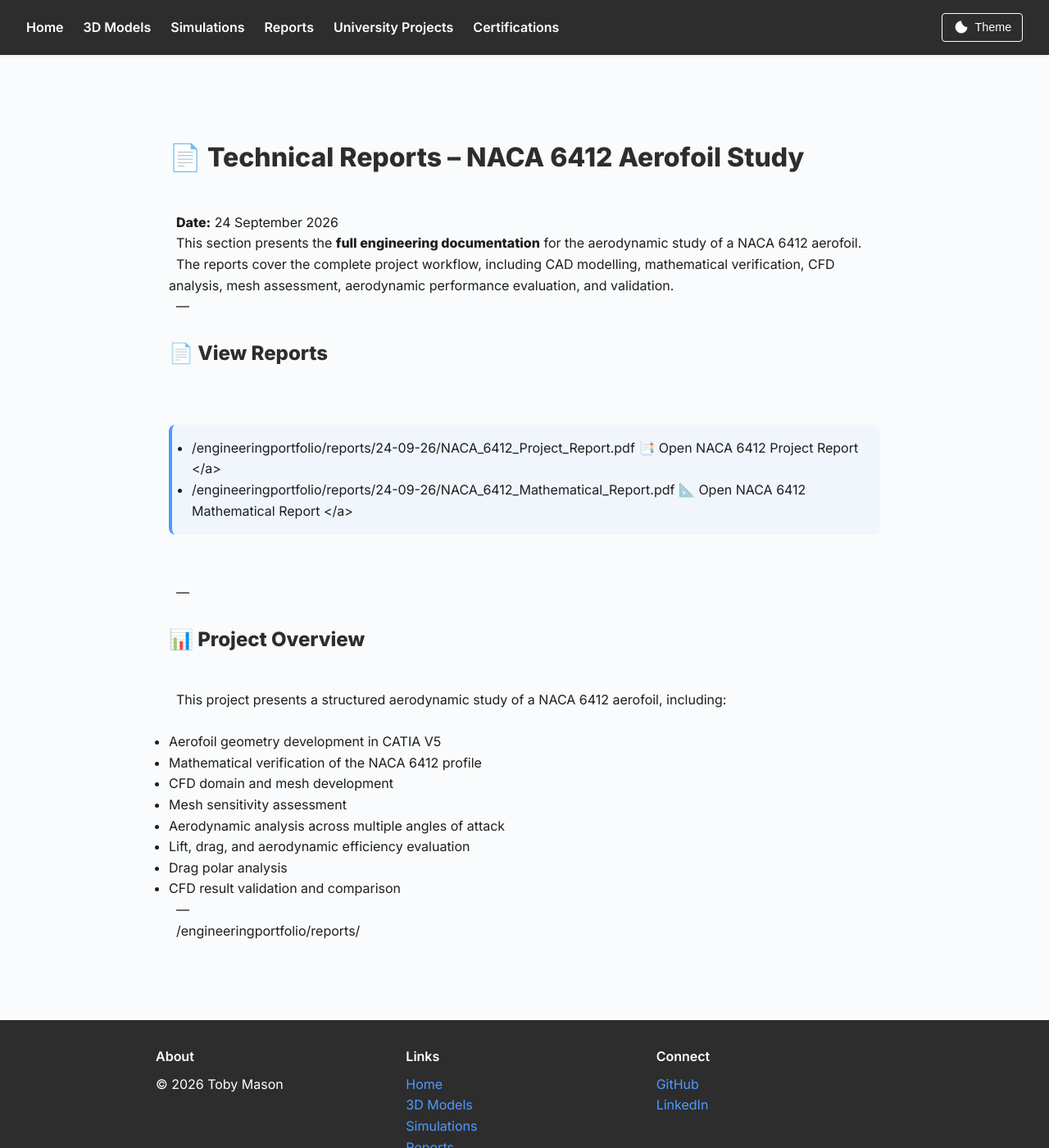
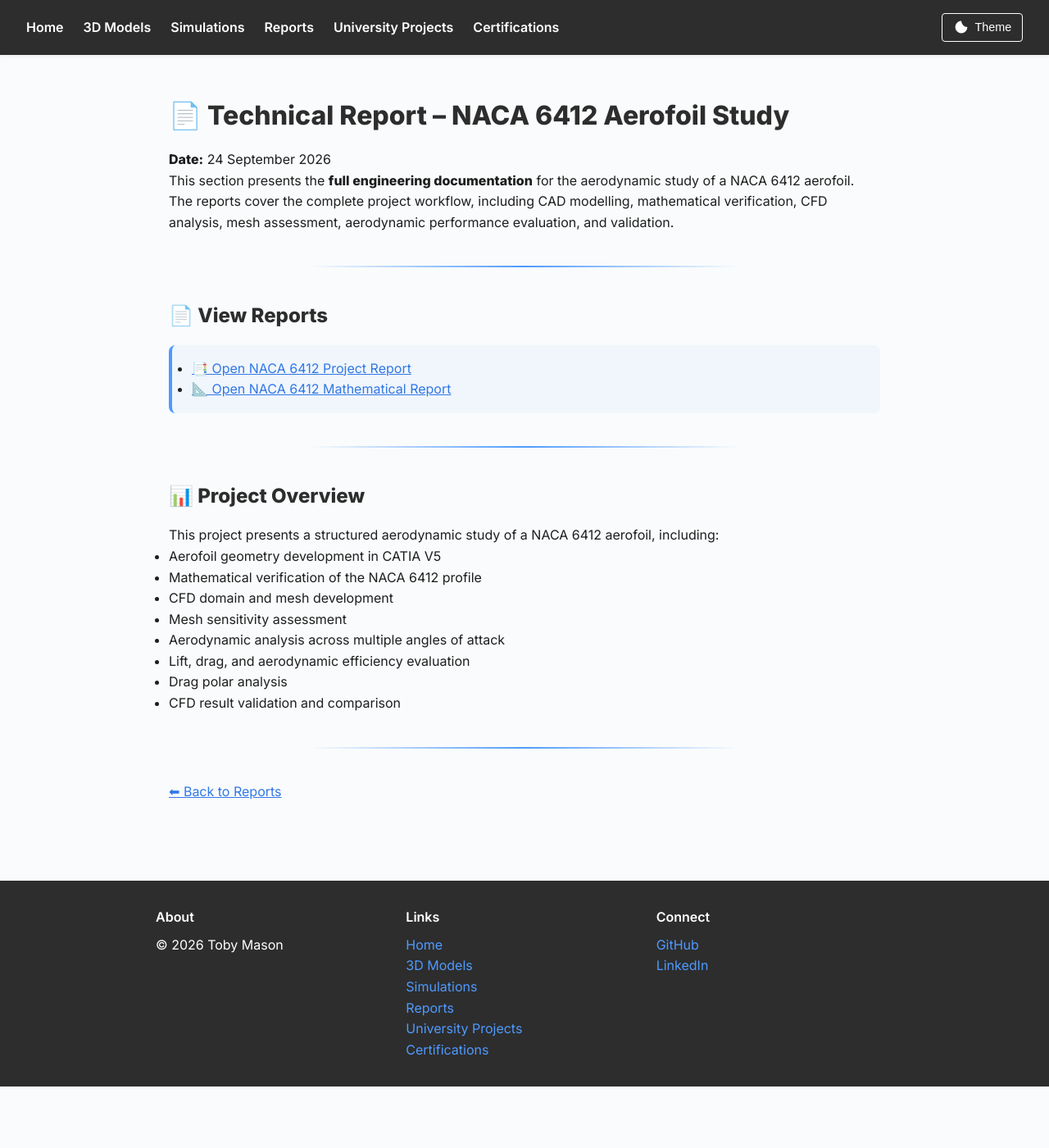
Before and after one commit to tob-mas/engineeringportfolio, a Jekyll site: the page built from reports/24-09-26/index.md, in a window 1280 px wide and 1400 px high. Shown: the whole window at 82% size. Built offline with Jekyll 4.4.1, drawn with Linux system fonts in a browser that asks for light colours.

Commit message:
Update index.md

```diff
--- a/reports/24-09-26/index.md
+++ b/reports/24-09-26/index.md
@@ -1,63 +1,40 @@
 ---
 layout: default
 title: Report - NACA 6412 Aerofoil Study
-permalink: /reports/24-09-26/
 ---
 
-<br>
-
-# 📄 Technical Reports – NACA 6412 Aerofoil Study
-
-<br>
+# 📄 Technical Report – NACA 6412 Aerofoil Study
 
 **Date:** 24 September 2026
 
-<br>
-
 This section presents the **full engineering documentation** for the aerodynamic study of a NACA 6412 aerofoil.
-
-<br>
 
 The reports cover the complete project workflow, including CAD modelling, mathematical verification, CFD analysis, mesh assessment, aerodynamic performance evaluation, and validation.
 
-<br>
+---
+
+## 📄 View Reports
+
+<div class="content-block">
+  <ul>
+    <li>
+      <a href="{{ site.baseurl }}/reports/24-09-26/NACA_6412_Project_Report.pdf" target="_blank">
+        📑 Open NACA 6412 Project Report
+      </a>
+    </li>
+ <li>
+      <a href="{{ site.baseurl }}/reports/24-09-26/NACA_6412_Mathematical_Report.pdf" target="_blank">
+        📐 Open NACA 6412 Mathematical Report
+      </a>
+    </li>
+  </ul>
+</div>
 
 ---
 
-<br>
-
-## 📄 View Reports
-
-<br>
-
-<div class="content-block">
-<ul>
-<li>
-{{ site.baseurl }}/reports/24-09-26/NACA_6412_Project_Report.pdf
-📑 Open NACA 6412 Project Report
-</a>
-</li>
-<li>
-{{ site.baseurl }}/reports/24-09-26/NACA_6412_Mathematical_Report.pdf
-📐 Open NACA 6412 Mathematical Report
-</a>
-</li>
-</ul>
-</div>
-
-<br>
-
----
-
-<br>
-
 ## 📊 Project Overview
 
-<br>
-
 This project presents a structured aerodynamic study of a NACA 6412 aerofoil, including:
-
-<br>
 
 - Aerofoil geometry development in CATIA V5
 - Mathematical verification of the NACA 6412 profile
@@ -68,12 +45,6 @@
 - Drag polar analysis
 - CFD result validation and comparison
 
-<br>
-
 ---
 
-<br>
-
-{{ site.baseurl }}/reports/
-
-<br>
+[⬅ Back to Reports]({{ site.baseurl }}/reports/)
```
